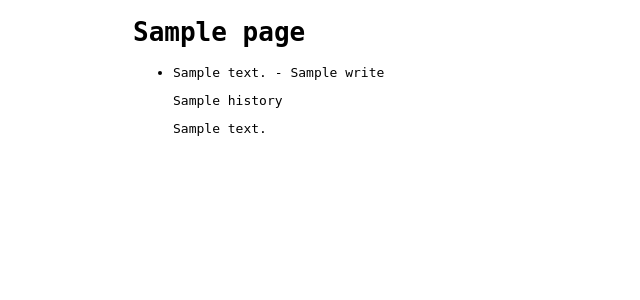
After one commit to sankomi/kiwikiwi, a Flask app: template python/kiwi/templates/history.html in a window 1280 px wide. The commit adds this page. Shown: the top 300 px of the page, without its empty margins (0-640 px from the left). Run offline with Flask 3, Linux system fonts and the light colour scheme; the template is opened without the code that fills it: most values are stand-ins (such as "Sample title", 1, 10 or a date in 2020).

Commit message:
list page history

```diff
--- a/python/kiwi/__init__.py
+++ b/python/kiwi/__init__.py
@@ -5,6 +5,7 @@ db = SQLAlchemy()
 
 def create_app(test_config=None):
     app = Flask(__name__)
+    app.url_map.strict_slashes = False
 
     app.config["SQLALCHEMY_DATABASE_URI"] = "sqlite:///kiwi.db"
     app.config["SQLALCHEMY_TRACK_MODIFICATIONS"] = False
--- a/python/kiwi/models/wiki.py
+++ b/python/kiwi/models/wiki.py
@@ -20,7 +20,7 @@ class History(db.Model):
 
     id = db.Column(db.Integer, primary_key=True)
     page_id = db.Column(db.Integer, db.ForeignKey("pages.id", ondelete="CASCADE"), nullable=False)
-    page = db.relationship("Page", backref=db.backref("historys", cascade="all, delete-orphan"))
+    page = db.relationship("Page", backref=db.backref("historys", order_by="History.id.desc()", cascade="all, delete-orphan"))
     summary = db.Column(db.String(100))
     title = db.Column(db.Text)
     content = db.Column(db.Text)
--- /dev/null
+++ b/python/kiwi/templates/history.html
@@ -0,0 +1,16 @@
+{% extends "base.html" %}
+
+{% block content %}
+	<h1>{% block title %}{{ page.title }}{% endblock %}</h1>
+	<ul>
+		{% for history in page.historys %}
+		<li>
+			<p>{{ history.summary }} - {{ history.write }}</p>
+			{% if history.title is not none and history.title != "" %}
+			<pre>{{ history.title }}</pre>
+			{% endif %}
+			<pre>{{ history.content }}</pre>
+		</li>
+		{% endfor %}
+	</ul>
+{% endblock %}
```
Also changed, not shown: python/kiwi/templates/view.html (+5 -2 lines), python/kiwi/views/wiki.py (+10 -0 lines).
